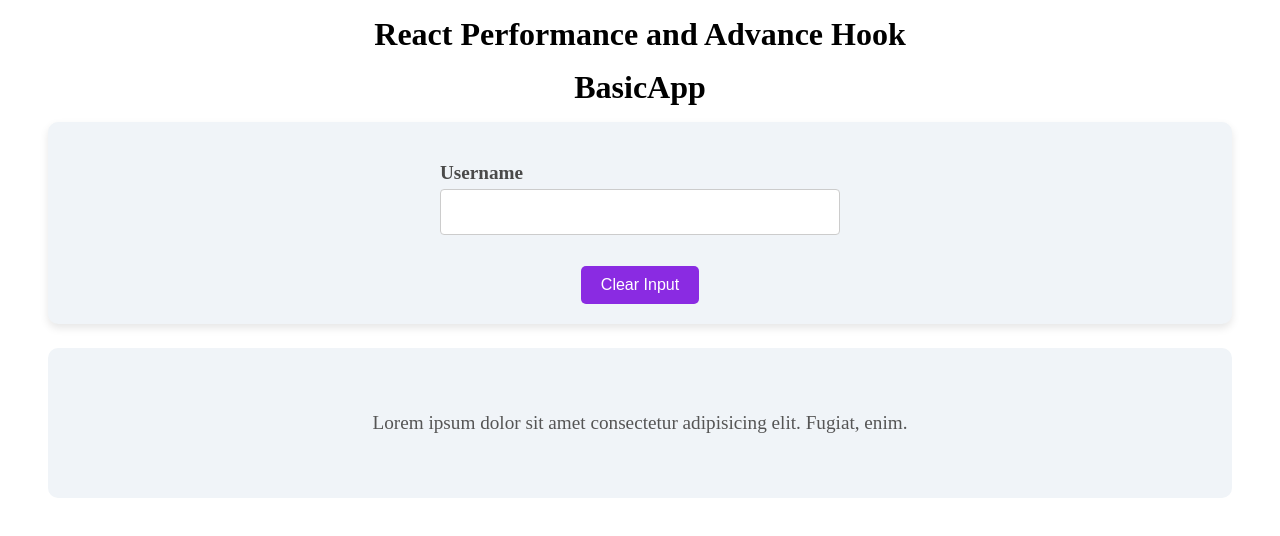
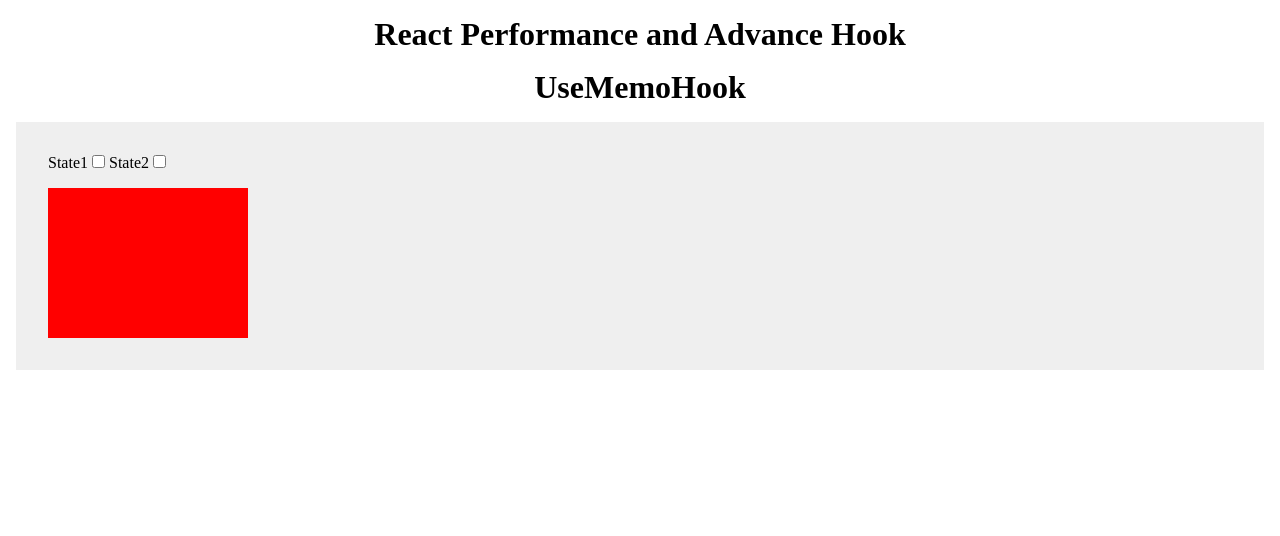
Before and after one commit to Tausifqureshi/React_Revision, a React (Vite) app: page / in a window 1280 px wide. Shown: the top 536 px of the page. Built offline with nearby package versions, Linux system fonts and the light colour scheme.

Commit message:
useMemo Hook

```diff
--- a/src/React Perfomance and Advance Hook/Performance.jsx
+++ b/src/React Perfomance and Advance Hook/Performance.jsx
@@ -1,10 +1,12 @@
 import React from "react";
 import BasicApp from "./BasicApp";
+import UseMemoHook from "./useMemo Hook/UseMemoHook";
 
 function Performance() {
   return <div>
     <h1> React Performance and Advance Hook </h1>
-    <BasicApp />
+    {/* <BasicApp /> */}
+    <UseMemoHook />
 
   </div>;
 }
--- /dev/null
+++ b/src/React Perfomance and Advance Hook/useMemo Hook/Card.jsx
@@ -0,0 +1,26 @@
+import React from "react";
+
+function Card({state1}) {
+    console.log("Card Components");
+
+  return <div
+  style={{
+    background: state1 ?"green" : "red",
+    width: "200px",
+    height: "150px",
+    color: "white",
+    fontWeight: "bold",
+    fontSize: "1.2rem",
+    textAlign: "center",
+    padding: "1rem",
+    marginTop: "1rem",
+
+
+  }}>
+
+
+
+  </div>;
+}
+
+export default Card;
--- /dev/null
+++ b/src/React Perfomance and Advance Hook/useMemo Hook/Demo.jsx
@@ -0,0 +1,36 @@
+import React, { useState } from "react";
+import Card from "./Card";
+
+function Demo() {
+    console.log("Demo Component");
+  const [ state1, setState1] = useState(false);
+  const [ state2, setState2] = useState(false);
+
+
+   function checkboxHandle(event) {
+    const { name, checked } = event.target;
+    console.log( "Name Render",event.target.name);
+    console.log( "Checked Render",event.target.checked);
+    if (name === "state1") {
+      setState1(checked);
+    } else if (name === "state2") {
+      setState2(checked);
+    }
+  }
+
+  return <>
+  <div style={{ background: "#efefef", padding: "2rem", margin: "1rem"}}>
+     <label htmlFor="state1"> State1 </label>
+     <input type="checkbox" name="state1" id="state1" checked={state1} onChange={checkboxHandle}/>
+
+     <label htmlFor="state2"> State2 </label>
+     <input type="checkbox" name="state2" id="state2" checked={state2} onChange={checkboxHandle}/>
+     <Card  state1= {state1} />
+     </div>
+
+
+
+  </>
+}
+
+export default Demo;
--- a/src/React Perfomance and Advance Hook/useMemo Hook/UseMemoHook.jsx
+++ b/src/React Perfomance and Advance Hook/useMemo Hook/UseMemoHook.jsx
@@ -0,0 +1,11 @@
+import React from "react";
+import Demo from "./Demo";
+
+function UseMemoHook() {
+  return <div>
+   <h1> UseMemoHook </h1>
+   <Demo />
+  </div>;
+}
+
+export default UseMemoHook;
--- a/src/custom Hook/BasicForm.jsx
+++ b/src/custom Hook/BasicForm.jsx
@@ -41,7 +41,7 @@ function BasicForm() {
   return (
     <div className={styles.container}>
       <form onSubmit={handleSubmit}>
-        <label>First Name:</label>
+        <label className={styles.label}>First Name:</label>
         <input type="text" value={state} onChange={handleInput} />
         <button type="submit">Submit</button>
       </form>
--- a/src/custom Hook/BasicForm.module.css
+++ b/src/custom Hook/BasicForm.module.css
@@ -8,7 +8,7 @@
   font-family: "Poppins", sans-serif;
 }
 
-label {
+.label {
   display: block;
   margin-bottom: 0.5rem;
   font-size: 1.1rem;
--- a/src/main.jsx
+++ b/src/main.jsx
@@ -6,7 +6,7 @@ import ContextAuth from "./React Router New features/context API/ContextAuth";
 
 const root = ReactDOM.createRoot(document.getElementById("root"));
 root.render(
-  <React.StrictMode>
+  // <React.StrictMode>
   <>
   {/* <ContextAuth> */}
   <App />
@@ -15,6 +15,6 @@ root.render(
 
   </>
 
-   </React.StrictMode>
+  //  </React.StrictMode>
   // duble suggestion ata hai is se console pe.
 );
```
